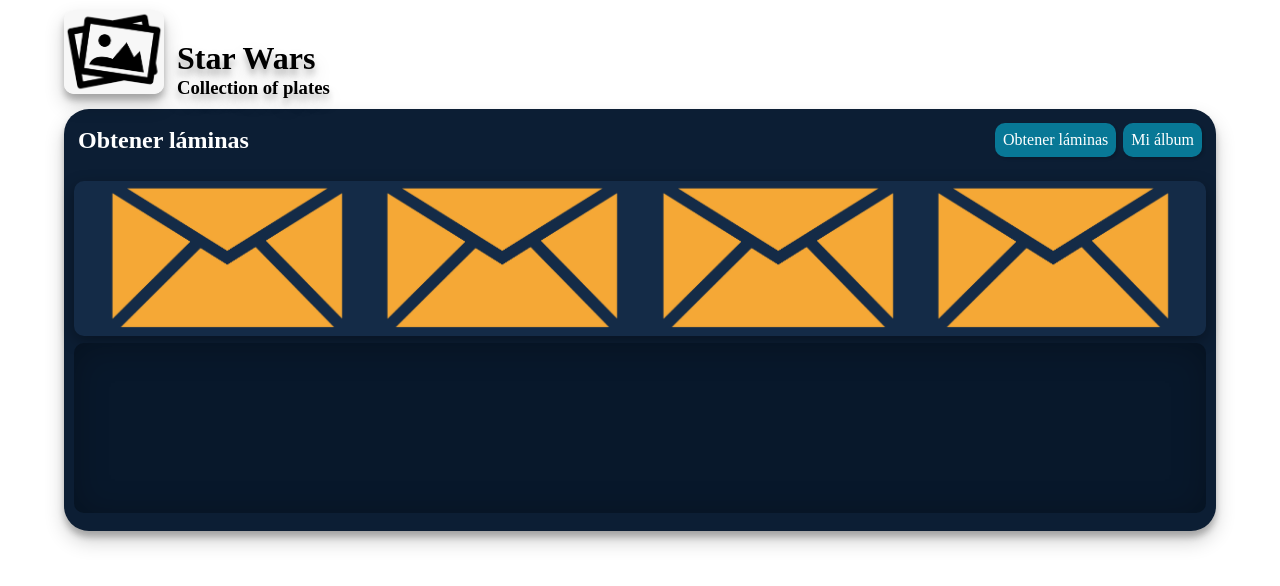
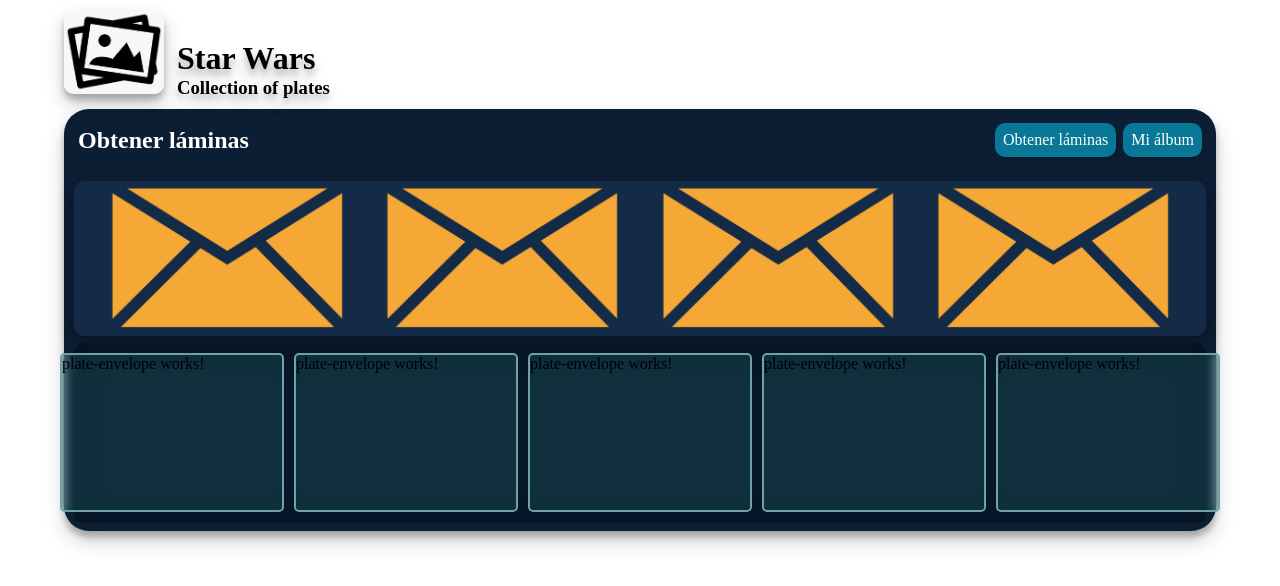
Before and after one commit to juanse-morales/star-wars, an Angular app: page /envelope in a window 1280 px wide. Shown: the top 586 px of the page. Built offline with nearby package versions, Linux system fonts and the light colour scheme.

Commit message:
REFACTOR: Design space for plate in envelope

```diff
--- a/src/app/envelope/envelope.component.css
+++ b/src/app/envelope/envelope.component.css
@@ -37,4 +37,7 @@
   border-radius: 10px;
   background: #08182b;
   box-shadow: rgba(50, 50, 93, 0.25) 0px -1px 60px -78px inset, rgba(0, 0, 0, 0.3) 0px 3px 36px -3px inset;
+  display: flex;
+  padding: 5px;
+  justify-content: center;
 }
--- a/src/app/envelope/envelope.component.html
+++ b/src/app/envelope/envelope.component.html
@@ -11,6 +11,10 @@
 </div>
 <div id="content-envelope">
   <div id="plates-container">
-
+    <plate-envelope></plate-envelope>
+    <plate-envelope></plate-envelope>
+    <plate-envelope></plate-envelope>
+    <plate-envelope></plate-envelope>
+    <plate-envelope></plate-envelope>
   </div>
 </div>
```
